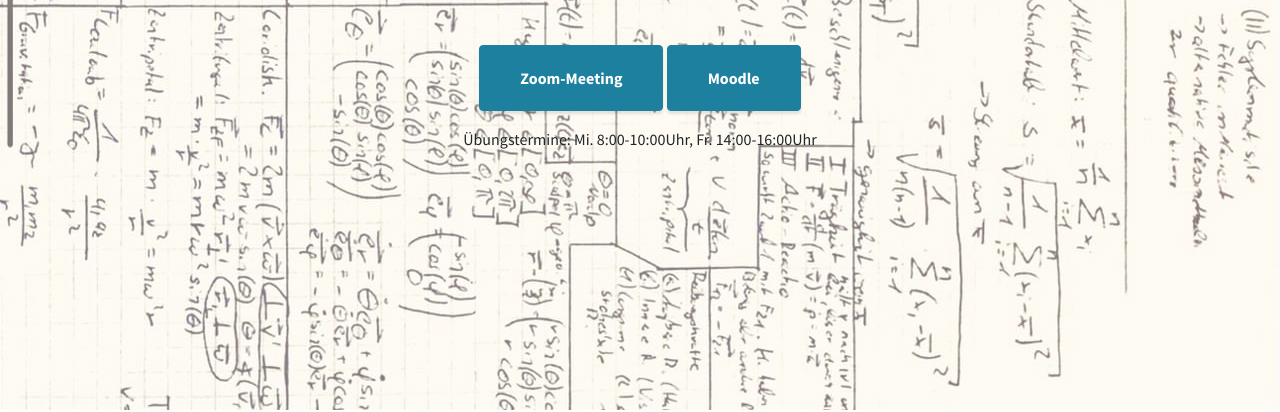
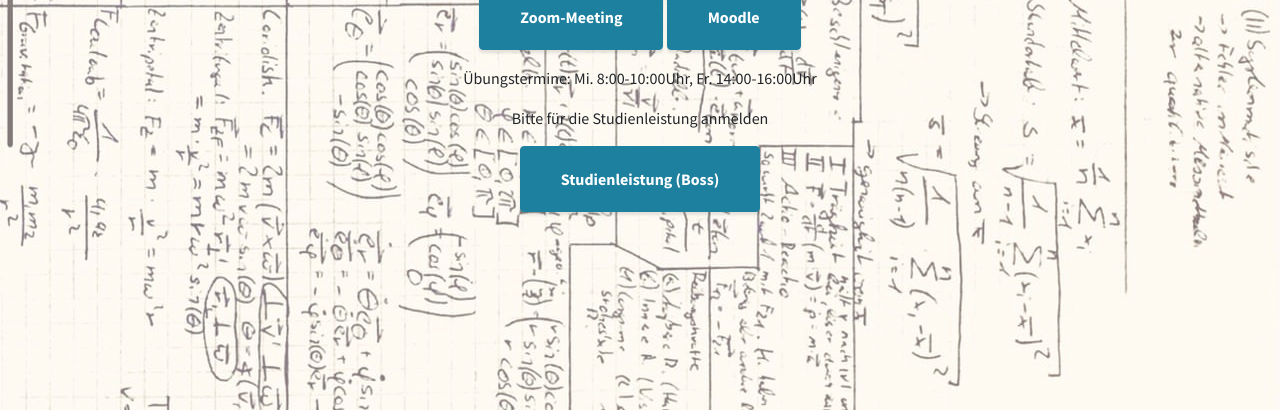
Before and after one commit to marcelkebe/homepage_physik, a website with bundled scripts: page index.html in a window 1280 px wide. Shown: the part 390-802 px from the top of the page. Built offline with nearby package versions, Linux system fonts and the light colour scheme.

Commit message:
add Boss Botton

```diff
--- a/index.html
+++ b/index.html
@@ -37,10 +37,17 @@
       </h3>
       <a class="btn btn-primary btn-xl js-scroll-trigger" href="https://tu-dortmund.zoom.us/my/lasse.sternemann?pwd=Z1FrRFNZT3E3QlY4L0NSRXNlazFGQT09">Zoom-Meeting</a>
       <a class="btn btn-primary btn-xl js-scroll-trigger" href="https://moodle.tu-dortmund.de/course/view.php?id=21536">Moodle</a>
-      <p><div>Übungstermine:
-          Mi. 8:00-10:00Uhr,
-          Fr. 14:00-16:00Uhr</div>
+      <div>
+        <p><div>Übungstermine:
+            Mi. 8:00-10:00Uhr,
+            Fr. 14:00-16:00Uhr</div>
+          </p>
+        <p>
+            Bitte für die Studienleistung anmelden
+            <p><a class="btn btn-primary btn-xl js-scroll-trigger" href="class="btn btn-primary btn-xl js-scroll-trigger" href="https://moodle.tu-dortmund.de/course/view.php?id=21536">Studienleistung (Boss)</a></p>
         </p>
+      </div>
+
     </div>
     <div class="overlay"></div>
   </header>
```
